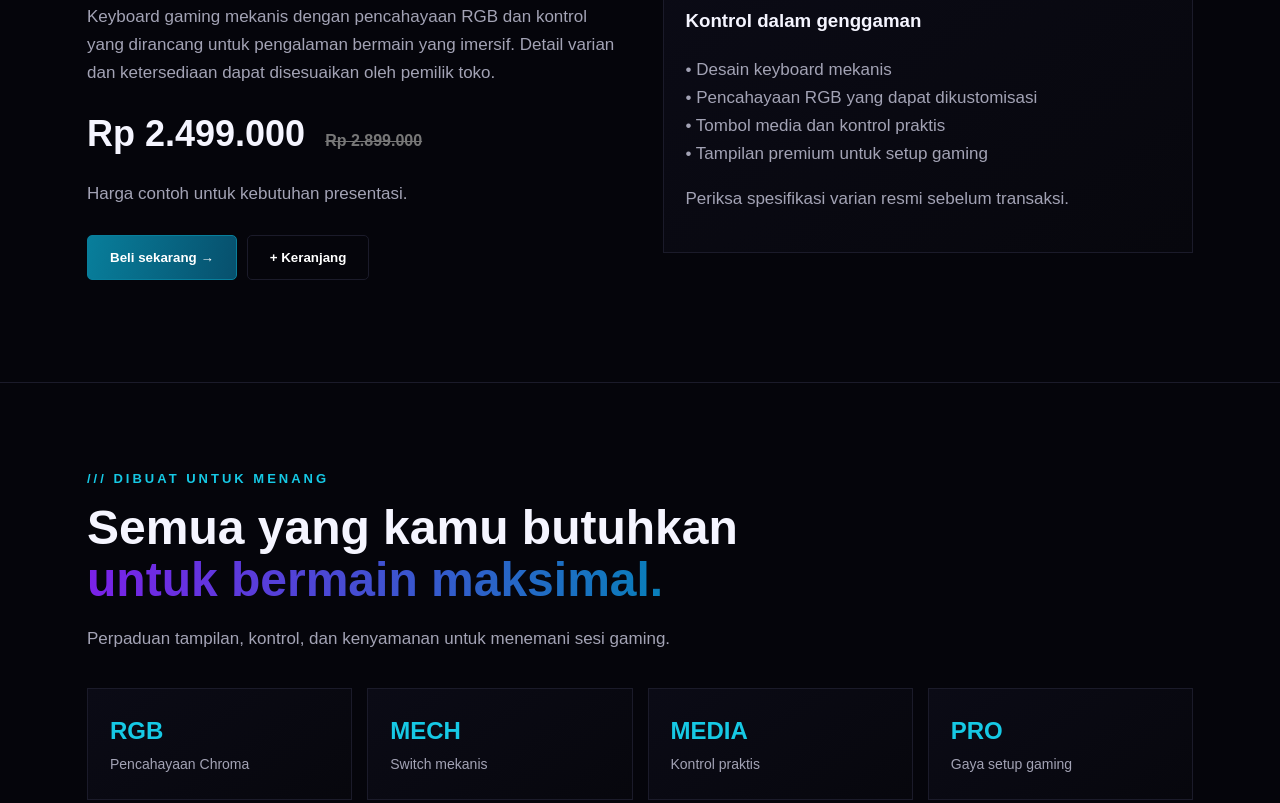
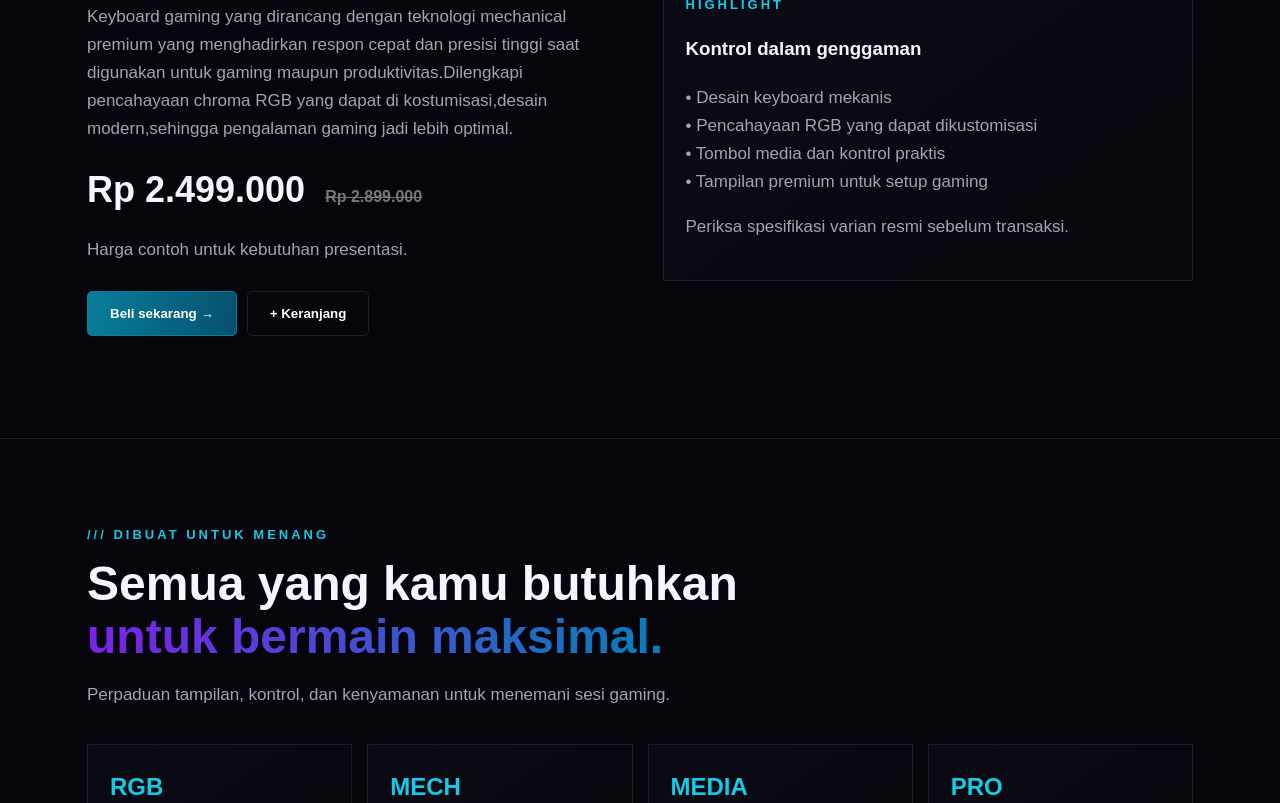
Before and after one commit to jonapermana30-source/jonaaaa, a plain HTML site: page index.html in a window 1280 px wide. Shown: the part 913-1716 px from the top of the page. Drawn offline with Linux system fonts and the light colour scheme.

Commit message:
Update index.html

```diff
--- a/index.html
+++ b/index.html
@@ -49,7 +49,7 @@ input{background:#080812;border:1px solid var(--line);padding:12px;color:white;b
 <div><div class="kicker">/// GEAR UP. GAME ON.</div><h1>Ketik lebih cepat.<br><span class="gradient">Menang lebih besar.</span></h1><p>Rasakan pengalaman gaming yang responsif dengan Razer BlackWidow V4. Dibuat untuk gamer yang mengutamakan presisi, kenyamanan, dan gaya setup yang berani.</p><a class="btn" href="#produk">Lihat produk →</a><a class="btn alt" href="#fitur">Jelajahi fitur</a></div>
 <div class="visual"><img src="WhatsApp Image 2026-11-15 at 15.15.02.jpeg"alt=Razer BlackWidow V4" style="width:100%;height:100% object-fit:contain;"><div class="visual-tag tag1">RAZER CHROMA RGB</div><div class="visual-tag tag2">MECHANICAL FEEL</div></div>
 </div>
-<section id="produk"><div class="wrap product-layout"><div><div class="kicker">/// PRODUK PILIHAN</div><h2 class="section-title">Razer BlackWidow V4</h2><p>Keyboard gaming mekanis dengan pencahayaan RGB dan kontrol yang dirancang untuk pengalaman bermain yang imersif. Detail varian dan ketersediaan dapat disesuaikan oleh pemilik toko.</p><div class="price">Rp 2.499.000 <span class="old">Rp 2.899.000</span></div><p class="muted">Harga contoh untuk kebutuhan presentasi.</p><button class="btn" onclick="buyNow()">Beli sekarang →</button><button class="btn alt" onclick="addCart()">+ Keranjang</button><p id="notice" aria-live="polite"></p></div><div class="product-card"><div class="kicker">HIGHLIGHT</div><h3>Kontrol dalam genggaman</h3><p>• Desain keyboard mekanis<br>• Pencahayaan RGB yang dapat dikustomisasi<br>• Tombol media dan kontrol praktis<br>• Tampilan premium untuk setup gaming</p><p class="muted">Periksa spesifikasi varian resmi sebelum transaksi.</p></div></div></section>
+<section id="produk"><div class="wrap product-layout"><div><div class="kicker">/// PRODUK PILIHAN</div><h2 class="section-title">Razer BlackWidow V4</h2><p>Keyboard gaming yang dirancang dengan teknologi mechanical premium yang menghadirkan respon cepat dan presisi tinggi saat digunakan untuk gaming maupun produktivitas.Dilengkapi pencahayaan chroma RGB yang dapat di kostumisasi,desain modern,sehingga pengalaman gaming jadi lebih optimal.</p><div class="price">Rp 2.499.000 <span class="old">Rp 2.899.000</span></div><p class="muted">Harga contoh untuk kebutuhan presentasi.</p><button class="btn" onclick="buyNow()">Beli sekarang →</button><button class="btn alt" onclick="addCart()">+ Keranjang</button><p id="notice" aria-live="polite"></p></div><div class="product-card"><div class="kicker">HIGHLIGHT</div><h3>Kontrol dalam genggaman</h3><p>• Desain keyboard mekanis<br>• Pencahayaan RGB yang dapat dikustomisasi<br>• Tombol media dan kontrol praktis<br>• Tampilan premium untuk setup gaming</p><p class="muted">Periksa spesifikasi varian resmi sebelum transaksi.</p></div></div></section>
 <section id="fitur"><div class="wrap"><div class="kicker">/// DIBUAT UNTUK MENANG</div><h2 class="section-title">Semua yang kamu butuhkan<br><span class="gradient">untuk bermain maksimal.</span></h2><p>Perpaduan tampilan, kontrol, dan kenyamanan untuk menemani sesi gaming.</p><div class="grid"><div class="feature"><strong>RGB</strong><span>Pencahayaan Chroma</span></div><div class="feature"><strong>MECH</strong><span>Switch mekanis</span></div><div class="feature"><strong>MEDIA</strong><span>Kontrol praktis</span></div><div class="feature"><strong>PRO</strong><span>Gaya setup gaming</span></div></div></div></section>
 <section id="ulasan"><div class="wrap"><div class="kicker">/// KATA MEREKA</div><h2 class="section-title">Ulasan pelanggan</h2><div class="reviews"><div class="review"><div class="stars">★★★★★</div><p>“Tampilan keyboard keren dan cocok untuk setup gaming.”</p><b>Raka P.</b><div class="muted">Contoh ulasan presentasi</div></div><div class="review"><div class="stars">★★★★★</div><p>“Fitur RGB membuat meja gaming terlihat lebih hidup.”</p><b>Nadia S.</b><div class="muted">Contoh ulasan presentasi</div></div></div></div></section>
 <section id="faq"><div class="wrap faq"><div class="kicker">/// PERTANYAAN UMUM</div><h2 class="section-title">Jawaban yang kamu cari.</h2>
```
